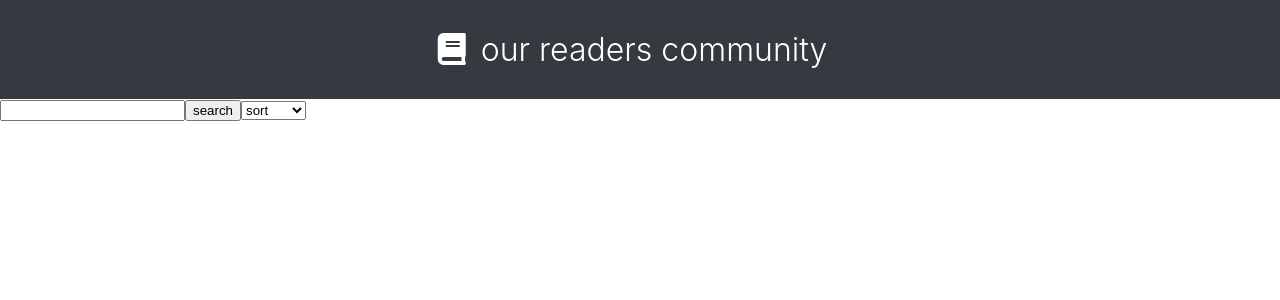
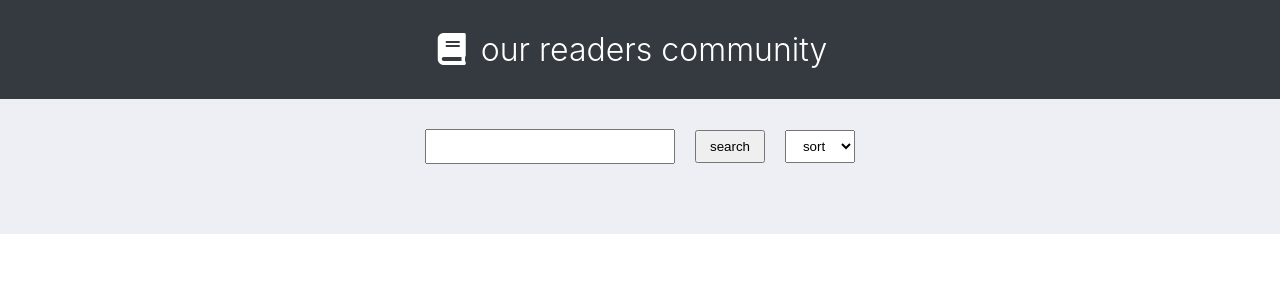
Before and after one commit to rohithgangu/our-readers-community, a React (Create React App) app in the folder frontend/: page / in a window 1280 px wide. Shown: the top 300 px of the page. Built offline with nearby package versions, Linux system fonts and the light colour scheme.

Commit message:
added layout for the the search feild, search button, sort selector and created a neat layout for the books that are displayed

```diff
--- a/frontend/src/App.css
+++ b/frontend/src/App.css
@@ -1,6 +1,9 @@
 *{
   box-sizing: border-box;
   margin: 0px;
+}
+.home{
+  background: #eeeff4;
 }
 header{
   padding: 30px 0 30px 0;
@@ -13,3 +16,57 @@ header h1{
   margin: 15px;
   font-weight: 300;
 }
+.search-area{
+  display: inline;
+  text-align: center;
+}
+.searchform{
+  padding: 30px 0 30px 0;
+}
+.searchform>input{
+  margin-right: 20px;
+  height: 35px;
+  width: 250px;
+}
+.searchform>button{
+  margin-right: 20px;
+  height: 33px;
+  width:70px;
+}
+.searchform>select{
+  height: 33px;
+  width: 70px;
+  text-align: center;
+}
+.bookList{
+  width:100%;
+  padding: 20px;
+ display: flex;
+justify-content: space-between;
+flex-wrap: wrap;
+}
+.bookList .card-container{
+  padding: 15px 20px;
+  width: 25%;
+}
+.bookList .card-inner{
+  background: #fff;
+  border-radius: 5px;
+  padding: 35px 20px;
+  min-width: 225px;
+  min-height: 315px;
+  width: 100%;
+}
+
+.bookList .card-inner img{
+  width: 100%;
+  height: 300px;
+  margin-bottom: 5px;
+  margin-bottom: 15px;
+}
+
+.bookList .card-inner .desc h2,h3,p{
+white-space: nowrap;
+overflow: hidden;
+text-overflow: ellipsis;
+}
--- a/frontend/src/components/BookCard.js
+++ b/frontend/src/components/BookCard.js
@@ -2,6 +2,7 @@ import React from "react";
 function BookCard({image,title,author,published}){
     return(
         <div className="card-container">
+            <div className="card-inner">
             <img src={image} alt="" />
         <div className="desc">
             <h2>{title}</h2>
@@ -10,6 +11,7 @@ function BookCard({image,title,author,published}){
             <p>Published Date: {published==='0000'?'Not Available':published.substring(0,4)}</p>
         </div>
         </div>
+        </div>
     )
 }
 export default BookCard;
--- a/frontend/src/components/BookList.js
+++ b/frontend/src/components/BookList.js
@@ -2,7 +2,7 @@ import React from "react";
 import BookCard from "./BookCard";
 function BookList({books}){
     return(
-            <div className="list">
+            <div className="bookList">
                 {
                     books.map((book,i)=>{
                         return <BookCard key={i} image={book.volumeInfo.imageLinks.thumbnail} title={book.volumeInfo.title} published={book.volumeInfo.publishedDate} author={book.volumeInfo.authors} />
--- a/frontend/src/components/SearchArea.js
+++ b/frontend/src/components/SearchArea.js
@@ -2,8 +2,8 @@ import React from "react";
 function SearchArea({handleSearch,searchBook,handleSort}){
     return(
         <div className="search-area">
-            <form onSubmit={(e)=>searchBook(e)}>
-                <input type="text" onChange={(e)=>handleSearch(e)}/>
+            <form className="searchform" onSubmit={(e)=>searchBook(e)}>
+                <input  type="text" onChange={(e)=>handleSearch(e)}/>
                 <button type="submit">search</button>
                 <select name="" id="" defaultValue="sort" onChange={(e)=>handleSort(e)}>
                     <option disabled value="sort">sort</option>
--- a/frontend/src/pages/Home.js
+++ b/frontend/src/pages/Home.js
@@ -3,7 +3,7 @@ import Header from '../components/Header';
 import Books from '../components/Books';
 function Home(){
     return(
-        <div>
+        <div className="home">
             <Header/>
             <Books/>
         </div>
```
